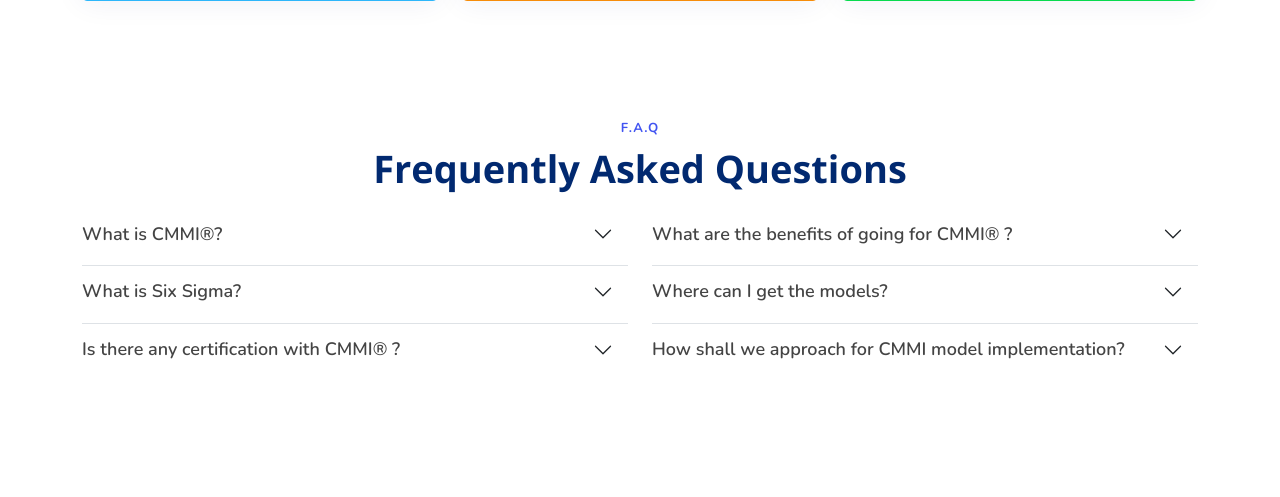
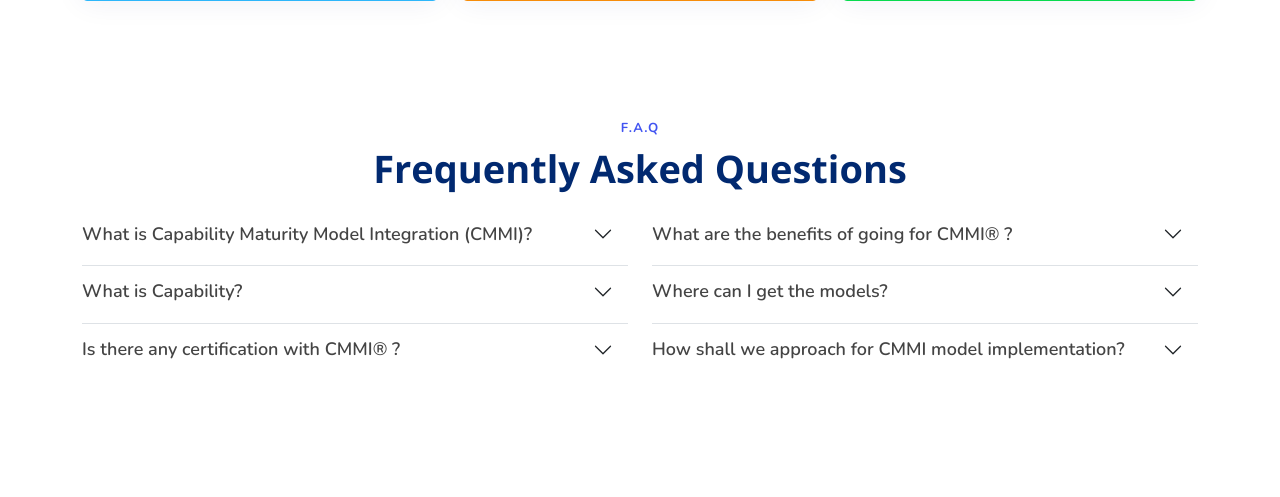
Before and after one commit to Concept-Quality-Assurance-Labs/Concept_QA_Labs, a Django app: page / in a window 1280 px wide. Shown: the part 4543-5040 px from the top of the page. Run offline with Django 3.2, Linux system fonts and the light colour scheme; some libraries are stand-ins or nearby versions.

Commit message:
updated faq's section and Updates section

```diff
--- a/cqal_web_project/cqal/templates/cqal/index.html
+++ b/cqal_web_project/cqal/templates/cqal/index.html
@@ -523,12 +523,12 @@
               <div class="accordion-item">
                 <h2 class="accordion-header">
                   <button class="accordion-button collapsed" type="button" data-bs-toggle="collapse" data-bs-target="#faq-content-1">
-                    What is CMMI®?
+                    What is Capability Maturity Model Integration (CMMI)?
                   </button>
                 </h2>
                 <div id="faq-content-1" class="accordion-collapse collapse" data-bs-parent="#faqlist1">
                   <div class="accordion-body">
-                    CMMI® model integrates Software, Systems, Integrated Process and Product development, Supplier Sources into a coherence model. The model’s version 1.1 is released in early 2001 by SEI and is being currently adopted by industry globally. The advantage of CMMI® over SW CMMI® for software industry is the present CMMI® model is also having improvements made over existing SW CMMI® version 1.1 (includes SW CMMI® draft 2.0).
+                    CMMI is a performance improvement model for organizations and projects that want to achieve increasingly better performance and solve business challenges. Proven effective globally in business and government for over 25 years, CMMI is an integrated framework of best practices that can rapidly improve and sustain any organization’s performance to elevate quality, profitability, productivity, cybersecurity resilience, and competitiveness.
                   </div>
                 </div>
               </div>
@@ -536,12 +536,12 @@
               <div class="accordion-item">
                 <h2 class="accordion-header">
                   <button class="accordion-button collapsed" type="button" data-bs-toggle="collapse" data-bs-target="#faq-content-2">
-                    What is Six Sigma?
+                    What is Capability?
                   </button>
                 </h2>
                 <div id="faq-content-2" class="accordion-collapse collapse" data-bs-parent="#faqlist1">
                   <div class="accordion-body">
-                    Six Sigma is a methodology, philosophy, model, approach and a tool for improvement the bottom-line in organizations using innovative breakthrough methodologies to solve problems, achieve goals, meet business objectives and to exceed customer satisfactions.
+                    Anything an organization must do well that drives meaningful business results. Capabilities are what an organization needs to implement its business model or fulfill its mission and achieve measurable business results. All organizations have capabilities, without them a business could not start or grow. Capabilities are typically organizational level skills, abilities, and knowledge embedded in people, processes, infrastructure, and technology.
                   </div>
                 </div>
               </div>
@@ -987,8 +987,10 @@
           <div class="col-lg-4">
             <div class="post-box">
               <div class="post-img"><img src="{% static 'images/post/service1.jpg' %}" class="img-fluid" alt=""></div>
-              <span class="post-date">Wed, March 1</span>
-              <h3 class="post-title">Authorized Introduction to CMMI Training for Development & Services, Version 2.0 :</h3>
+              <span class="post-date">12th Aug 2024 and 13th Aug 2024</span>
+              <h3 class="post-title"> Foundations of Capability
+                :This session would be held from 8:00 AM EST to 5:00 PM EST (is outer
+                limit)</h3>
               <a href="{% url 'update1' %}" class="readmore stretched-link mt-auto"><span>Read More</span><i class="bi bi-arrow-right"></i></a>
             </div>
           </div>
@@ -996,8 +998,9 @@
           <div class="col-lg-4">
             <div class="post-box">
               <div class="post-img"><img src="{% static 'images/post/service2.jpg' %}" class="img-fluid" alt=""></div>
-              <span class="post-date">Wed, March 1</span>
-              <h3 class="post-title">Virtual Training And Appraisal Delivery :</h3>
+              <span class="post-date">14th Aug 2024</span>
+              <h3 class="post-title">Building Development Excellence: This session
+                would be held from 8:00 AM EST to 5:00 PM EST (is outer limit)</h3>
               <a href="{% url 'update2' %}" class="readmore stretched-link mt-auto"><span>Read More</span><i class="bi bi-arrow-right"></i></a>
             </div>
           </div>
@@ -1005,8 +1008,9 @@
           <div class="col-lg-4">
             <div class="post-box">
               <div class="post-img"><img src="{% static 'images/post/service3.jpg' %}" class="img-fluid" alt=""></div>
-              <span class="post-date">Wed, March 1</span>
-              <h3 class="post-title">CMMI Institute’s Official Introduction to CMMI v2.0</h3>
+              <span class="post-date">15th Aug 2024</span>
+              <h3 class="post-title">Building Service Excellence: This session would
+                be held from 8:00 AM EST to 5:00 PM EST (is outer limit)</h3>
               <a href="{% url 'update3' %}" class="readmore stretched-link mt-auto"><span>Read More</span><i class="bi bi-arrow-right"></i></a>
             </div>
           </div>
```
Also changed, not shown: cqal_web_project/db.sqlite3.
